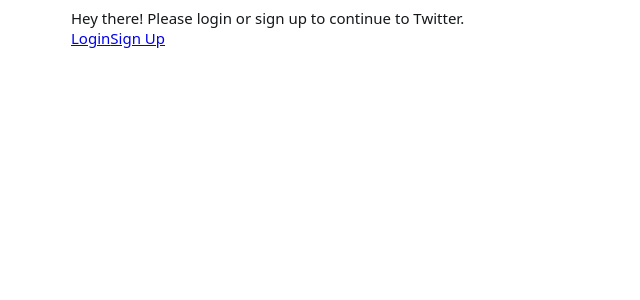
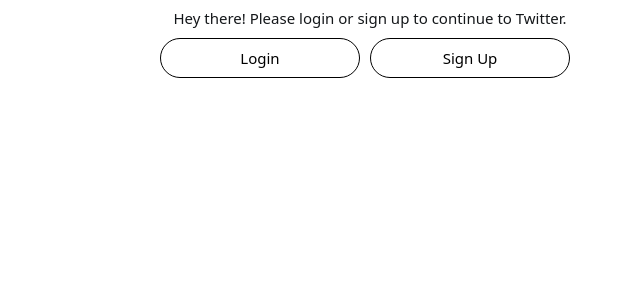
Before and after one commit to Jaimies/Tweeter, a Vue app: page /#/ in a window 1280 px wide. Shown: the top 300 px of the page, without its empty margins (270-910 px from the left). Built offline with nearby package versions, Linux system fonts and the light colour scheme.

Commit message:
Improve the styling of Welcome component

```diff
--- a/src/main/ts/ui/component/Welcome.vue
+++ b/src/main/ts/ui/component/Welcome.vue
@@ -1,9 +1,9 @@
 <template>
   <div class="container">
-    <p>Hey there! Please login or sign up to continue to Twitter.</p>
-    <div>
-      <RouterLink to="/login">Login</RouterLink>
-      <RouterLink to="/signup">Sign Up</RouterLink>
+    <p class="intro">Hey there! Please login or sign up to continue to Twitter.</p>
+    <div class="links">
+      <RouterLink class="link" to="/login">Login</RouterLink>
+      <RouterLink class="link" to="/signup">Sign Up</RouterLink>
     </div>
   </div>
 </template>
@@ -19,3 +19,34 @@
   }
 }
 </script>
+
+<style lang="scss" scoped>
+.intro {
+  margin-bottom: 10px;
+}
+
+.links {
+  display: flex;
+  justify-content: center;
+}
+
+.container {
+  text-align: center;
+}
+
+.link {
+  display: block;
+  width: 200px;
+  margin-right: 10px;
+  padding: 9px 0;
+  text-align: center;
+  border: 1px solid #000;
+  border-radius: 100px;
+  color: #000;
+  text-decoration: none;
+
+  &:hover, &:focus {
+    background: #ddd;
+  }
+}
+</style>
```
